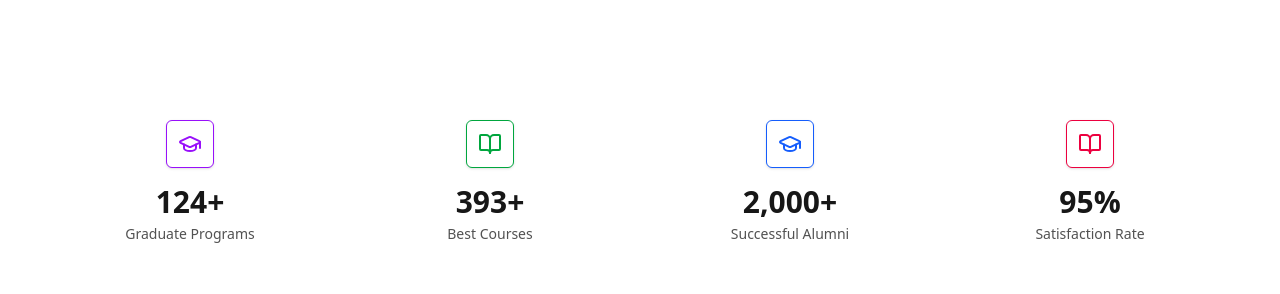
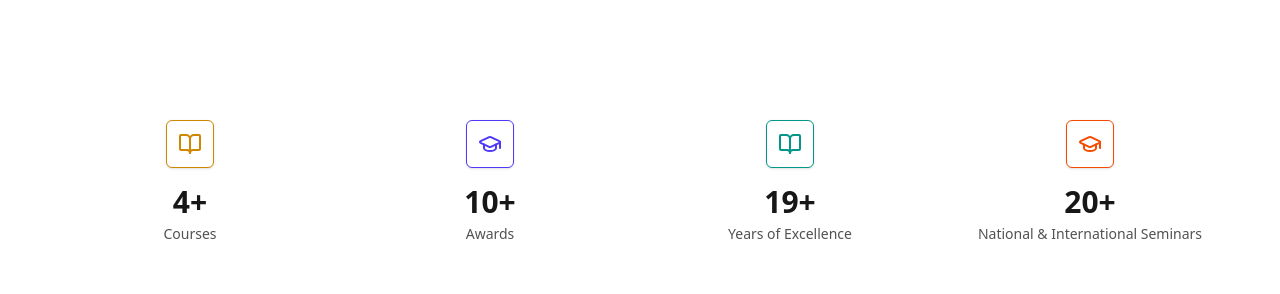
Before and after one commit to Ntechzy/majorsdspgamc.com, a React (Vite) app: page / in a window 1280 px wide. Shown: the part 1820-2114 px from the top of the page. Built offline with nearby package versions, Linux system fonts and the light colour scheme.

Commit message:
Update StatsSection component and course data: refine stats display and increase available seats for BAMS course

```diff
--- a/src/components/home/StatsSection.jsx
+++ b/src/components/home/StatsSection.jsx
@@ -1,10 +1,5 @@
 import React from "react";
-import {
-  BookOpen,
-  GraduationCap,
-  UserRoundSearch,
-  Trophy,
-} from "lucide-react";
+import { BookOpen, GraduationCap } from "lucide-react";
 import CountUp from "react-countup";
 import { motion } from "framer-motion";
 import { useInView } from "react-intersection-observer";
@@ -12,29 +7,32 @@ import { useInView } from "react-intersection-observer";
 // Example Stats Data
 const stats = [
   {
-    value: 124,
-    label: "Graduate Programs",
-    icon: GraduationCap,
-    iconColor: "text-purple-600",
+    value: 4,
+    label: "Courses",
+    icon: BookOpen,
+    iconColor: "text-yellow-600",
+     suffix: "+",
   },
   {
-    value: 393,
-    label: "Best Courses",
-    icon: BookOpen,
-    iconColor: "text-green-600",
+    value: 10,
+    label: "Awards",
+    icon: GraduationCap,
+    iconColor: "text-indigo-600",
+    suffix: "+",
   },
   {
-    value: 2000,
-    label: "Successful Alumni",
-    icon: GraduationCap,
-    iconColor: "text-blue-600",
+    value: 19,
+    label: "Years of Excellence",
+    icon: BookOpen,
+    iconColor: "text-teal-600",
+    suffix: "+",
   },
   {
-    value: 95,
-    label: "Satisfaction Rate",
-    isPercent: true,
-    icon: BookOpen,
-    iconColor: "text-rose-600",
+    value: 20,
+    label: "National & International Seminars",
+    icon: GraduationCap,
+    iconColor: "text-orange-600",
+    suffix: "+",
   },
 ];
 
@@ -59,8 +57,14 @@ const StatsSection = () => {
               <stat.icon className="w-6 h-6" />
             </div>
             <h3 className="text-3xl font-bold text-neutral-900">
-              <CountUp start={0} end={stat.value} duration={2} />
-              {stat.isPercent ? "%" : "+"}
+              {inView && (
+                <CountUp
+                  start={0}
+                  end={stat.value}
+                  duration={2}
+                  suffix={stat.suffix || ""}
+                />
+              )}
             </h3>
             <p className="text-sm text-neutral-600 mt-1">{stat.label}</p>
           </motion.div>
--- a/src/data/coursedata.js
+++ b/src/data/coursedata.js
@@ -4,7 +4,7 @@ const courses = [
     description:
       "A professional 5.5‑year degree (4.5 years academic + 1 year internship) providing comprehensive knowledge of Ayurvedic medicine, diagnostics, and patient care.",
     duration: "5.5 years",
-    seats: 60,
+    seats: 100,
     link: "/asset/courses/BAMS.png",
     image:
       "/asset/courses/BAMS.png",
```
